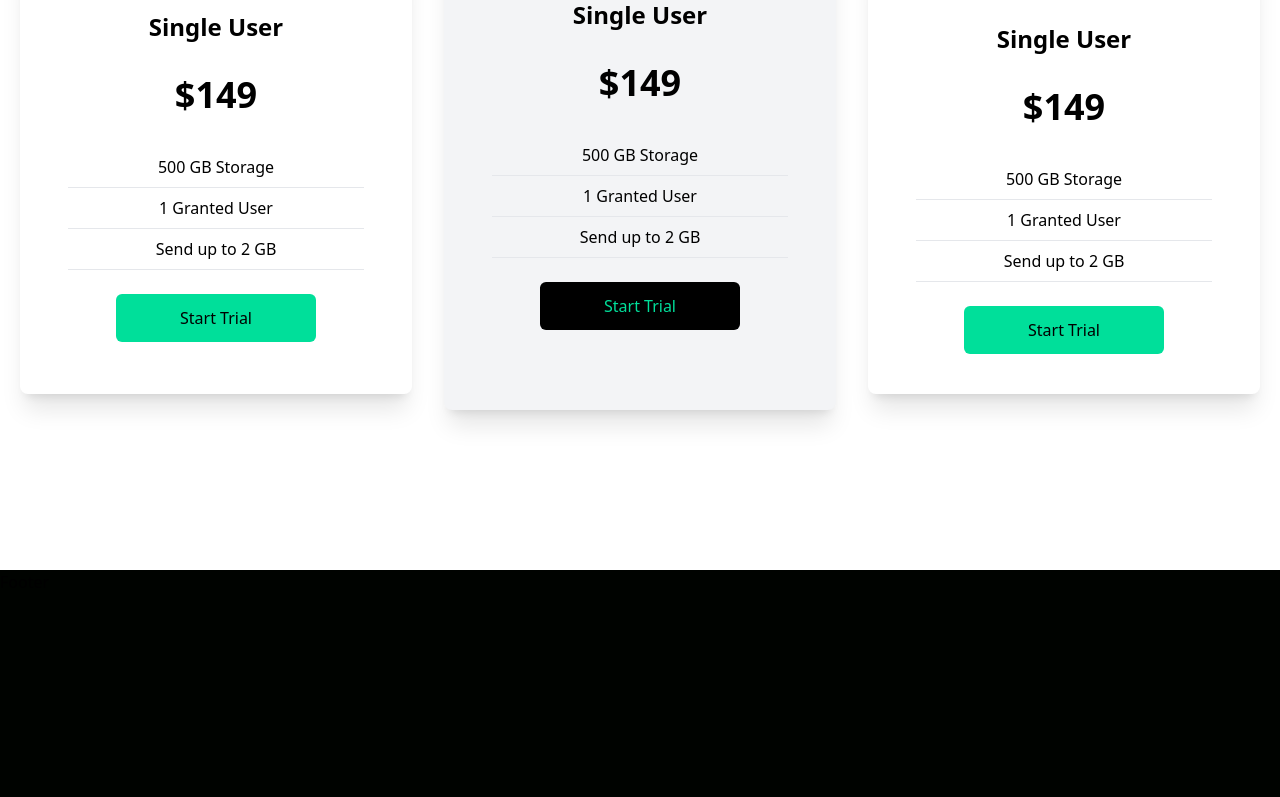
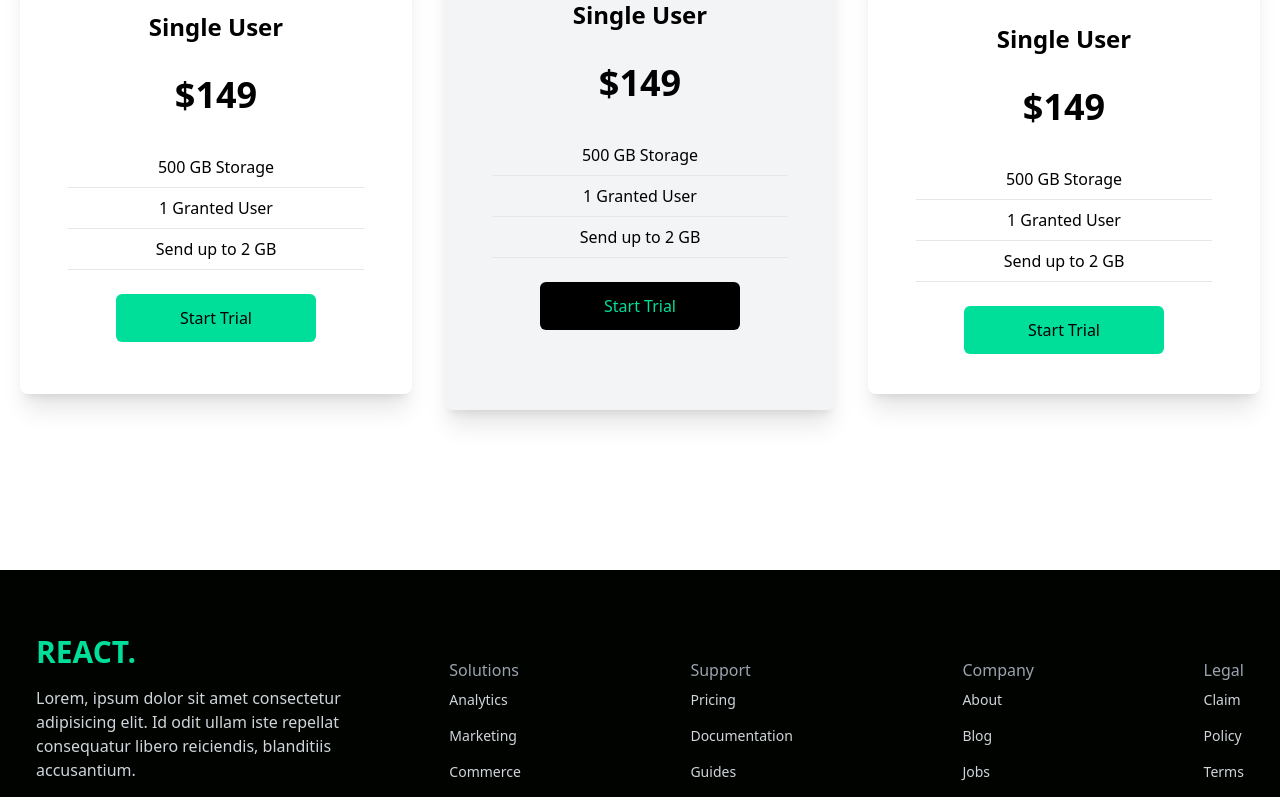
Before and after one commit to ylmgrbzz/Data-Finance-App-React-TailwindCss, a React (Create React App) app: page / in a window 1280 px wide. Shown: the part 2000-2797 px from the top of the page. Before the commit the page ends 2594 px from the top, so only its background shows below. Built offline with nearby package versions, Linux system fonts and the light colour scheme.

Commit message:
Add social media icons and update footer layout

```diff
--- a/src/components/Footer.jsx
+++ b/src/components/Footer.jsx
@@ -1,7 +1,69 @@
 import React from "react";
+import {
+  FaDribbbleSquare,
+  FaFacebookSquare,
+  FaGithubSquare,
+  FaInstagram,
+  FaTwitterSquare,
+} from "react-icons/fa";
 
 const Footer = () => {
-  return <div>Footer</div>;
+  return (
+    <div className=" max-w-[1240px] mx-auto py-16 px-4 lg:grid-cols-3 grid gap-8 text-gray-300  ">
+      <div>
+        <h1 className="w-full text-3xl font-bold text-[#00df9a]">REACT.</h1>
+        <p className="py-4">
+          Lorem, ipsum dolor sit amet consectetur adipisicing elit. Id odit
+          ullam iste repellat consequatur libero reiciendis, blanditiis
+          accusantium.
+        </p>
+        <div className="flex  justify-between md:w-[75%] my-6 ">
+          <FaFacebookSquare size={30} />
+          <FaInstagram size={30} />
+          <FaTwitterSquare size={30} />
+          <FaGithubSquare size={30} />
+          <FaDribbbleSquare size={30} />
+        </div>
+      </div>
+      <div className="lg:col-span-2 flex mt-6 justify-between">
+        <div>
+          <h6 className="font-medium text-gray-400">Solutions</h6>
+          <ul>
+            <li className="py-2 text-sm">Analytics</li>
+            <li className="py-2 text-sm">Marketing</li>
+            <li className="py-2 text-sm">Commerce</li>
+            <li className="py-2 text-sm">Insights</li>
+          </ul>
+        </div>
+        <div>
+          <h6 className="font-medium text-gray-400">Support</h6>
+          <ul>
+            <li className="py-2 text-sm">Pricing</li>
+            <li className="py-2 text-sm">Documentation</li>
+            <li className="py-2 text-sm">Guides</li>
+            <li className="py-2 text-sm">API Status</li>
+          </ul>
+        </div>
+        <div>
+          <h6 className="font-medium text-gray-400">Company</h6>
+          <ul>
+            <li className="py-2 text-sm">About</li>
+            <li className="py-2 text-sm">Blog</li>
+            <li className="py-2 text-sm">Jobs</li>
+            <li className="py-2 text-sm">Press</li>
+            <li className="py-2 text-sm">Careers</li>
+          </ul>
+        </div>
+        <div>
+          <h6 className="font-medium text-gray-400">Legal</h6>
+          <ul>
+            <li className="py-2 text-sm">Claim</li>
+            <li className="py-2 text-sm">Policy</li>
+            <li className="py-2 text-sm">Terms</li>
+          </ul>
+        </div>
+      </div>
+    </div>
+  );
 };
-
 export default Footer;
```
